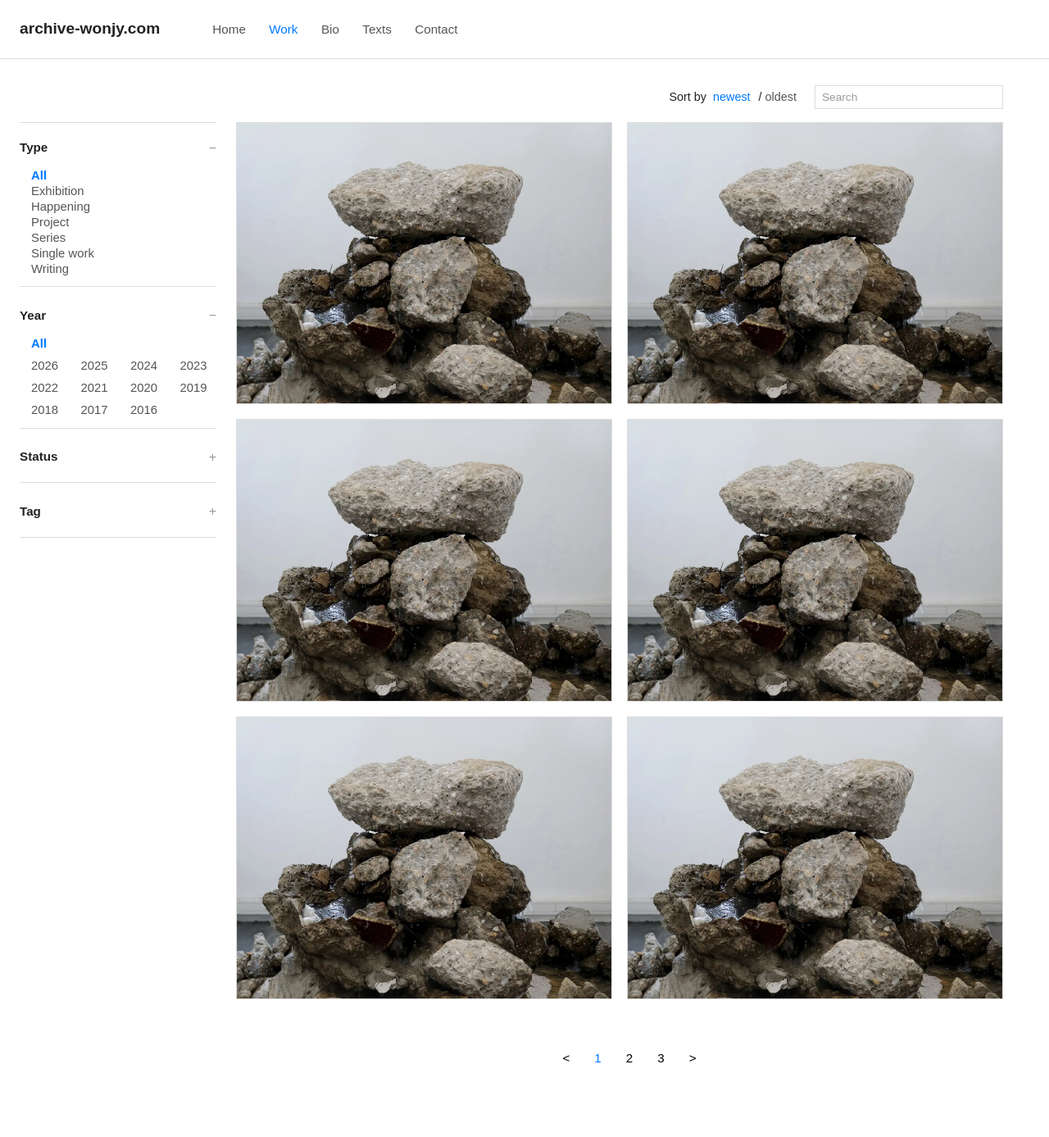
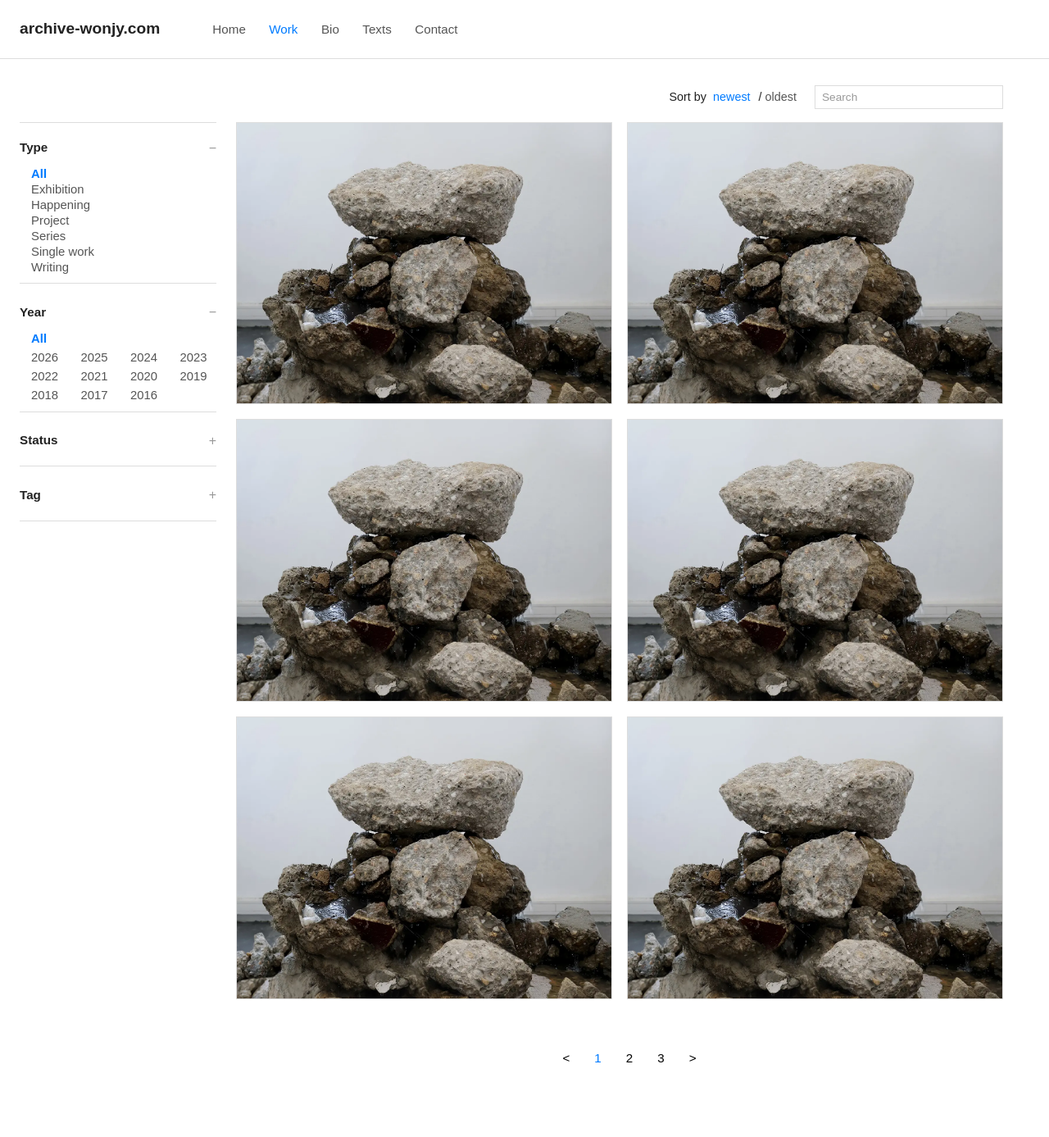
Before and after one commit to Won-Jy/archive-wonjy, a Jekyll site: the page built from work.html, in a window 1280 px wide. Shown: the whole page at 82% size. Built offline with Jekyll 4.4.1, drawn with Linux system fonts in a browser that asks for light colours.

Commit message:
Update work.html

```diff
--- a/work.html
+++ b/work.html
@@ -189,7 +189,45 @@ margin: 6px 0 0px;
 /* Year 그리드도 동일하게 맞춤(혹시 위 규칙을 덮는 경우 방지) */
 .filter-group[data-filter="year"] .chip { padding:2px 0; margin:0; }
 
+/* === Sidebar spacing — 최하단에 추가 === */
 
+/* 섹션 하단 간격은 여기서만 관리 */
+.filter-group{ padding-bottom:12px; }
+
+/* 본문 아래 마진 제거 */
+.filter-body{ margin:6px 0 0; }
+
+/* 사이드바 항목은 내부 여백/마진 없음(마지막 줄에 간격 안 붙게) */
+.sidebar .filter-group .filter-body .chip{
+  padding:0;
+  margin:0;
+}
+
+/* 세로 리스트(Type/Status/Tag)는 gap으로만 간격 제어 (끝에는 간격 0) */
+.sidebar .filter-group[data-filter="type"] .chips,
+.sidebar .filter-group[data-filter="status"] .chips,
+.sidebar .filter-group[data-filter="tag"] .chips{
+  display:flex;
+  flex-direction:column;
+  gap:4px;           /* 필요시 3~6px로 조절 */
+}
+
+/* Year는 grid gap만 사용 (항목 자체 padding 제거) */
+.filter-group[data-filter="year"] .chips{
+  display:grid;
+  grid-template-columns:repeat(4, auto);
+  column-gap:16px;
+  row-gap:8px;
+  align-content:start;
+}
+.filter-group[data-filter="year"] .chip{ padding:0; margin:0; }
+
+/* Year의 All 아래 추가 여백 제거 */
+.filter-group[data-filter="year"] .chip[data-value="__ALL__"]{
+  grid-column:1/-1;
+  padding-bottom:0;         /* ← 핵심 */
+  display:block !important;
+}
     /* 카드 공통 */
     .card{position:relative;border:1px solid var(--border);overflow:hidden;background:#f8f8f8}
     .thumb{position:relative;width:100%;padding-top:75%;overflow:hidden}
```
